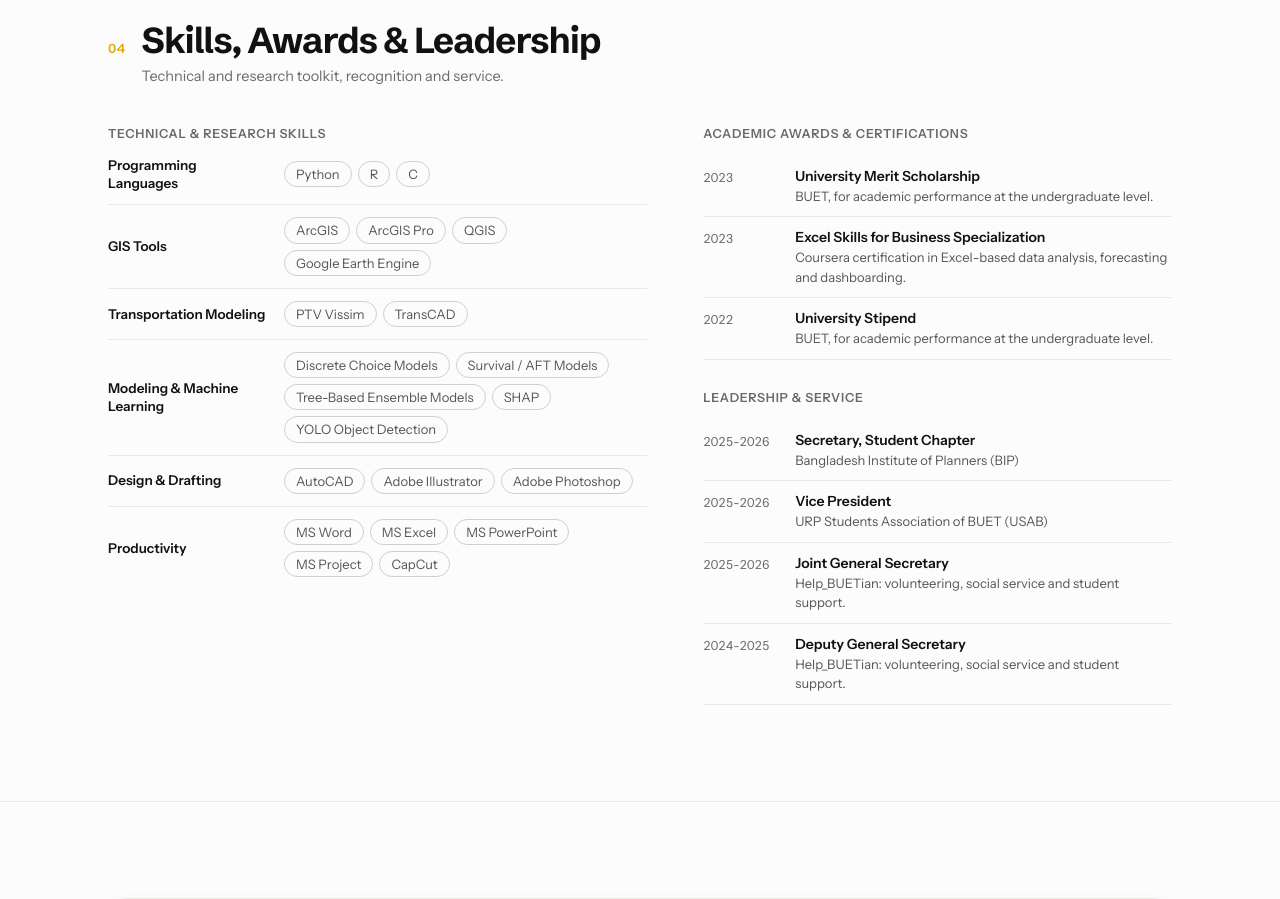
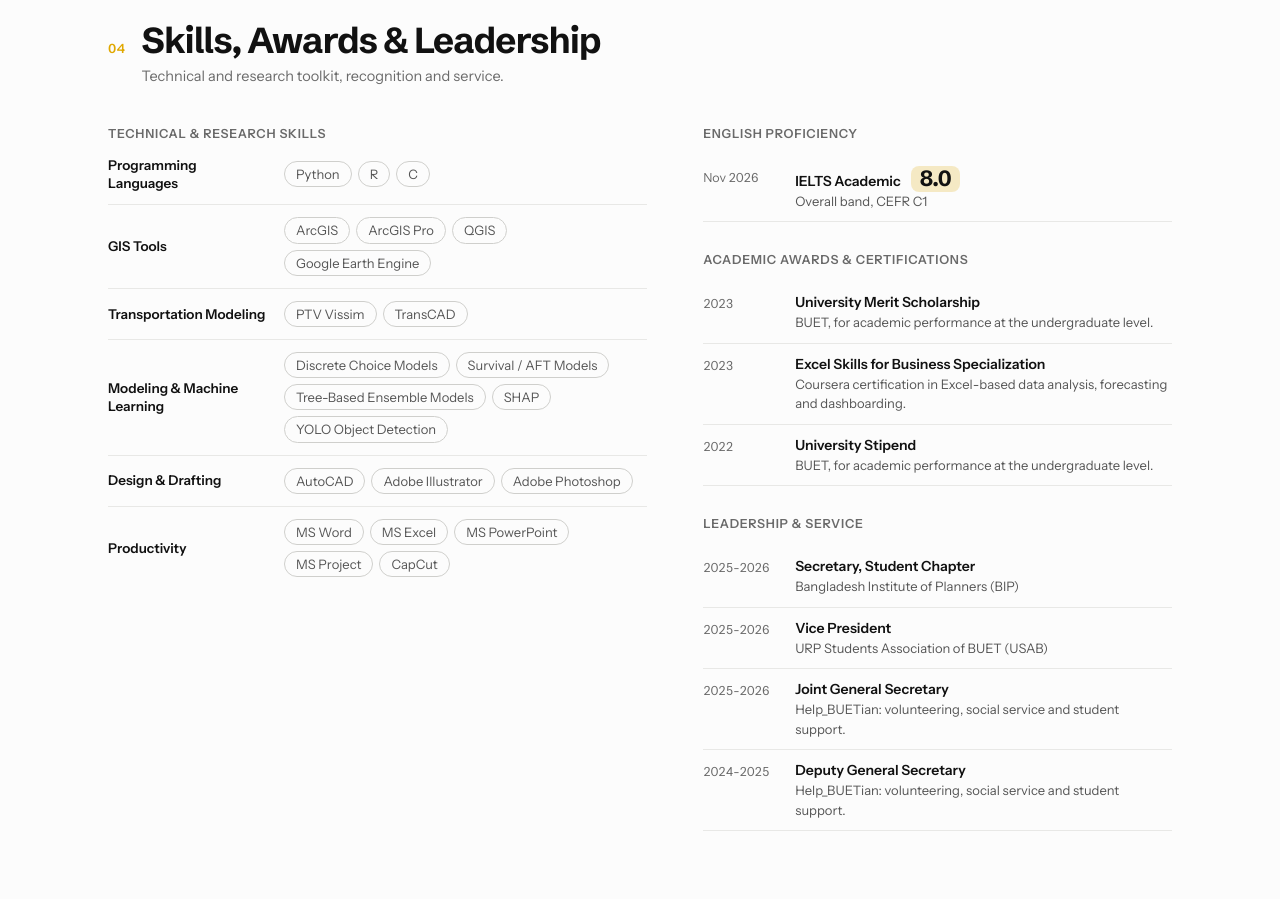
Before and after one commit to tahsinreza3109/tahsinreza3109.github.io, a plain HTML site: page index.html in a window 1280 px wide. Shown: the part 5840-6739 px from the top of the page. Drawn offline with Linux system fonts and the light colour scheme.

Commit message:
Add IELTS Academic 8.0 under English proficiency

```diff
--- a/assets/css/style.css
+++ b/assets/css/style.css
@@ -342,6 +342,8 @@ main, .site-footer{ position:relative; z-index:1; }
 .aw-y{ flex:0 0 78px; font-size:12.5px; color:var(--faint); padding-top:2px; font-variant-numeric:tabular-nums; }
 .aw-t{ font-size:13px; line-height:1.5; color:var(--muted); }
 .aw-t strong{ display:block; font-size:14px; }
+.aw.score .aw-t strong{ display:flex; align-items:baseline; gap:10px; }
+.score-n{ font-family:var(--font-head); font-size:22px; font-weight:700; letter-spacing:-.03em; line-height:1; color:var(--ink); padding:2px 9px; border-radius:8px; background:color-mix(in srgb, var(--accent) 22%, transparent); }
 
 /* ---------- Contact ---------- */
 .contact-card{
--- a/index.html
+++ b/index.html
@@ -482,6 +482,9 @@
         </div>
 
         <aside class="s-side" id="awards">
+          <h3 class="sub-label reveal">English proficiency</h3>
+          <div class="aw score reveal"><span class="aw-y">Nov 2026</span><span class="aw-t"><strong>IELTS Academic <span class="score-n">8.0</span></strong>Overall band, CEFR C1</span></div>
+
           <h3 class="sub-label reveal">Academic awards &amp; certifications</h3>
           <div class="aw reveal"><span class="aw-y">2023</span><span class="aw-t"><strong>University Merit Scholarship</strong>BUET, for academic performance at the undergraduate level.</span></div>
           <div class="aw reveal"><span class="aw-y">2023</span><span class="aw-t"><strong>Excel Skills for Business Specialization</strong>Coursera certification in Excel-based data analysis, forecasting and dashboarding.</span></div>
```
